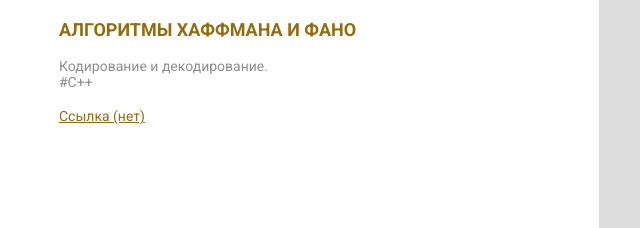
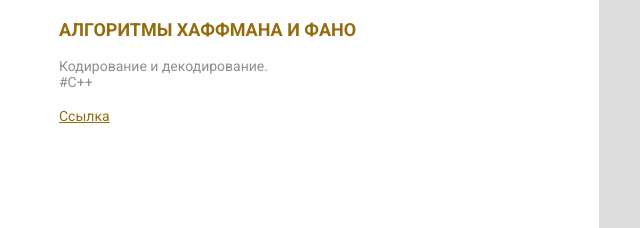
Before and after one commit to Imnaa/Imnaa.github.io, a plain HTML site: page index.html in a window 1280 px wide. Shown: the part 872-1100 px from the top of the page, 596-1236 px from the left. Drawn offline with Linux system fonts and the light colour scheme.

Commit message:
Update index.html

```diff
--- a/index.html
+++ b/index.html
@@ -90,8 +90,8 @@
 									Кодирование и декодирование.<br>
 									#C++
 								</p>
-								<a href="#">
-									Ссылка (нет)
+								<a href="https://www.youtube.com/watch?v=L3jRBhPiv68">
+									Ссылка
 								</a>
 							</div>
 							<!-- portfolio-col-2 -->
```
